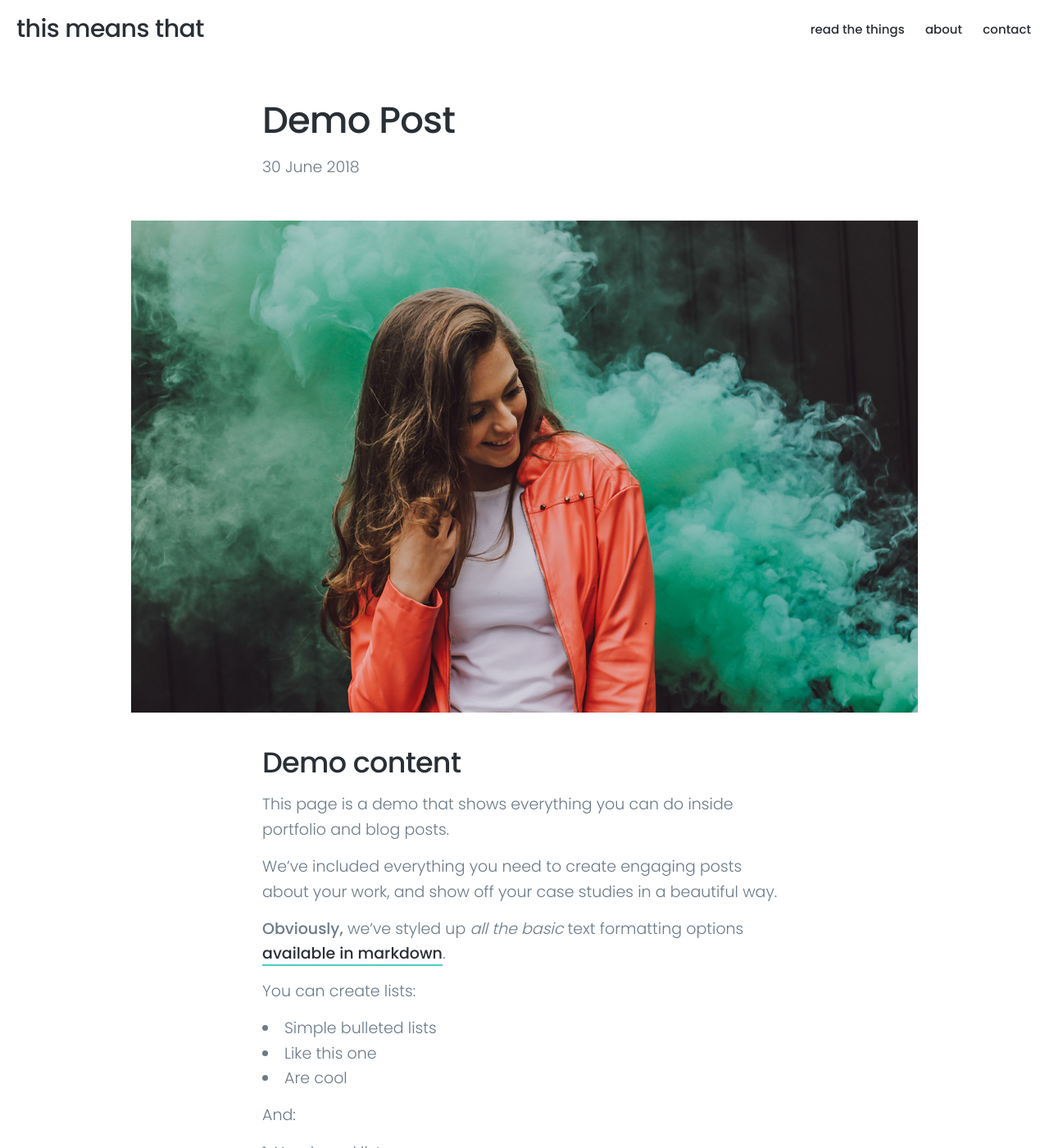
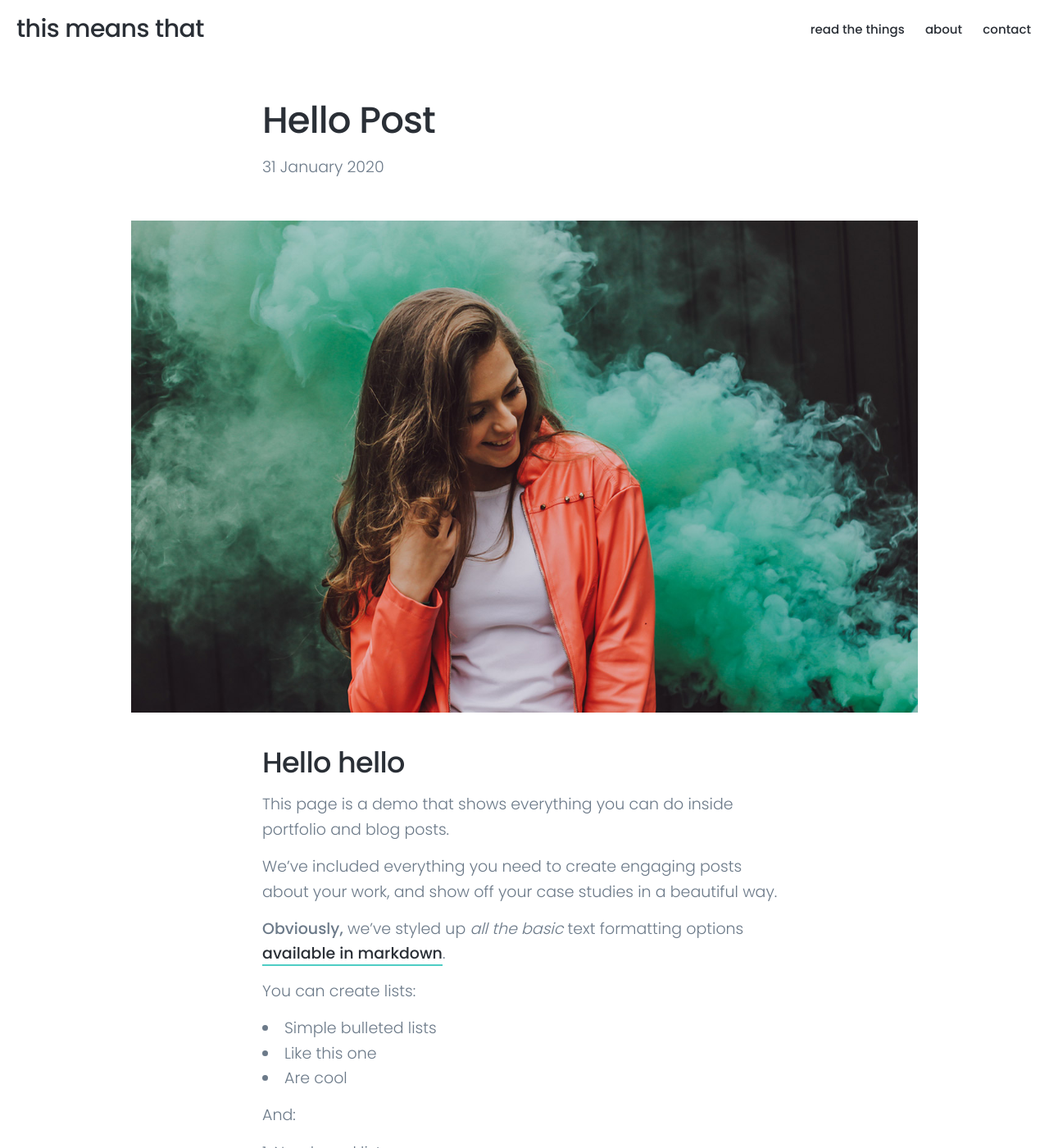
Before and after one commit to thismeansthat/thismeansthat.github.io, a Jekyll site: the page built from _posts/2020-01-31-Hello.md, in a window 1280 px wide and 1400 px high. Shown: the whole window at 82% size. Built offline with Jekyll 4.4.1, drawn with Linux system fonts in a browser that asks for light colours; nearby versions of some CDN libraries.

Commit message:
Testing for post entry

```diff
--- a/_posts/2020-01-31-Hello.md
+++ b/_posts/2020-01-31-Hello.md
@@ -1,13 +1,13 @@
 ---
-title: 'Demo Post'
-date: 2018-06-30 00:00:00
-description: Board is a stylish full-width masonry grid theme. Made for designers, artists, photographers and developers to show off their best work.
+title: 'Hello Post'
+date: 2020-01-31 00:00:00
+description: This is a new post to say Hello
 featured_image: '/images/demo/blog-01.jpg'
 ---
 
 ![](/images/demo/landscape-01.jpg)
 
-## Demo content
+## Hello hello
 
 This page is a demo that shows everything you can do inside portfolio and blog posts.
 
```
